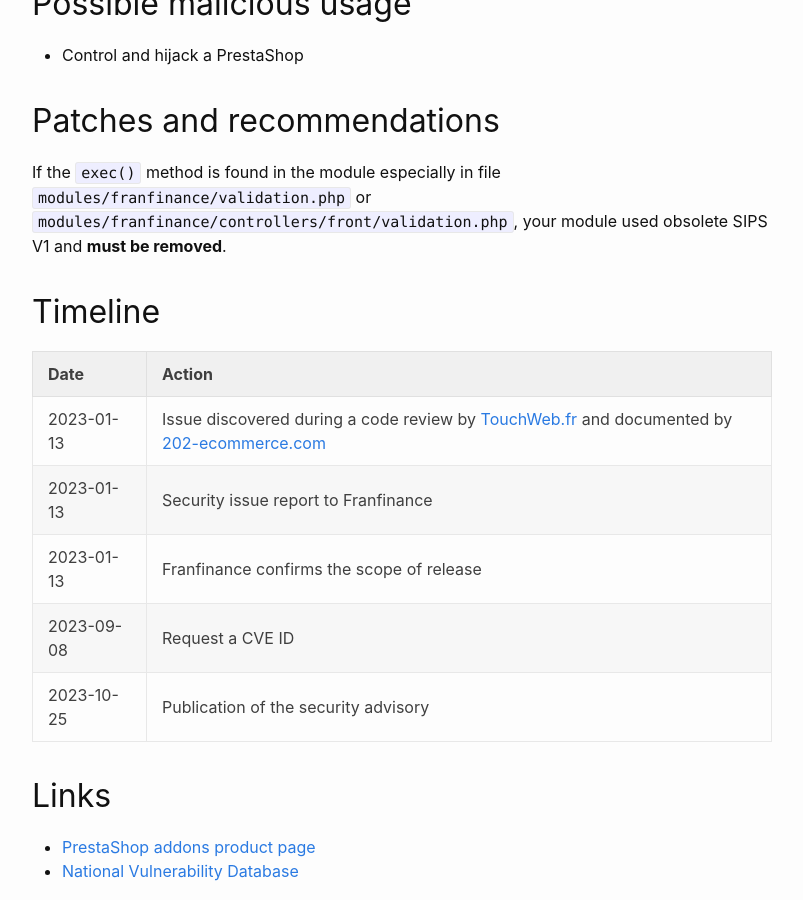
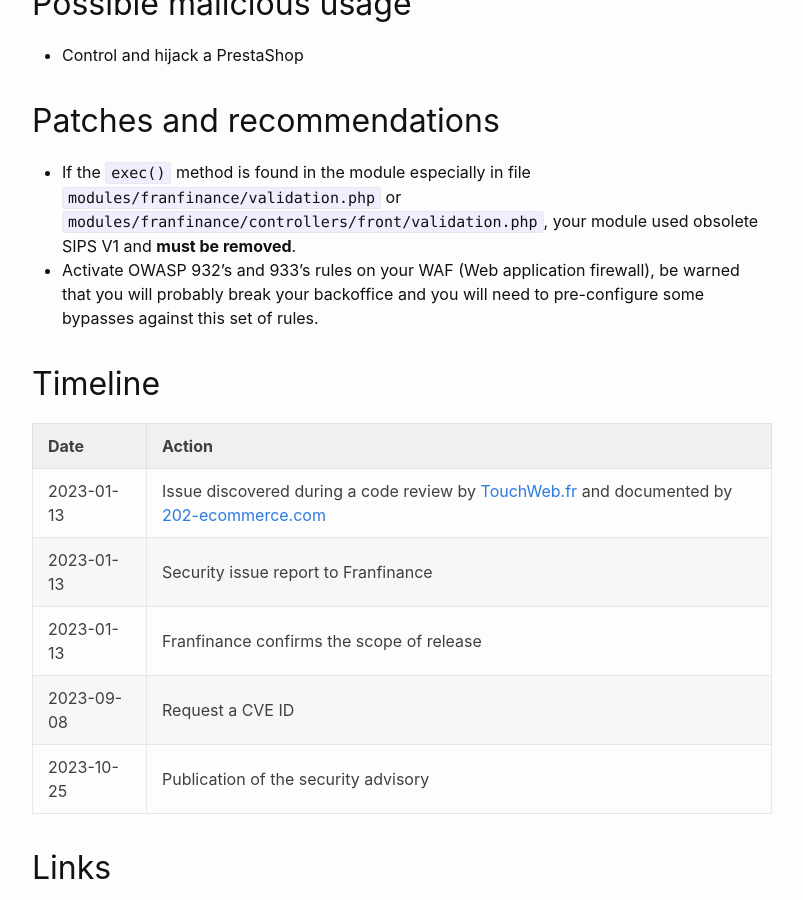
Before and after one commit to friends-of-presta/security-advisories, a Jekyll site: the page built from _posts/2023-10-25-franfinance.md, in a window 1280 px wide and 900 px high, scrolled down 2038 px. Shown: the whole window, without its empty margins (238-1041 px from the left). Built offline with Jekyll 4.4.1, drawn with Linux system fonts in a browser that asks for light colours.

Commit message:
Update 2023-10-25-franfinance.md

```diff
--- a/_posts/2023-10-25-franfinance.md
+++ b/_posts/2023-10-25-franfinance.md
@@ -59,7 +59,8 @@ This version is used by PrestaShop 1.7. The vulnerability can be exploited only
 
 ## Patches and recommendations
 
-If the `exec()` method is found in the module especially in file `modules/franfinance/validation.php` or `modules/franfinance/controllers/front/validation.php`, your module used obsolete SIPS V1 and **must be removed**.
+* If the `exec()` method is found in the module especially in file `modules/franfinance/validation.php` or `modules/franfinance/controllers/front/validation.php`, your module used obsolete SIPS V1 and **must be removed**.
+* Activate OWASP 932's and 933's rules on your WAF (Web application firewall), be warned that you will probably break your backoffice and you will need to pre-configure some bypasses against this set of rules.
 
 ## Timeline
 
```
